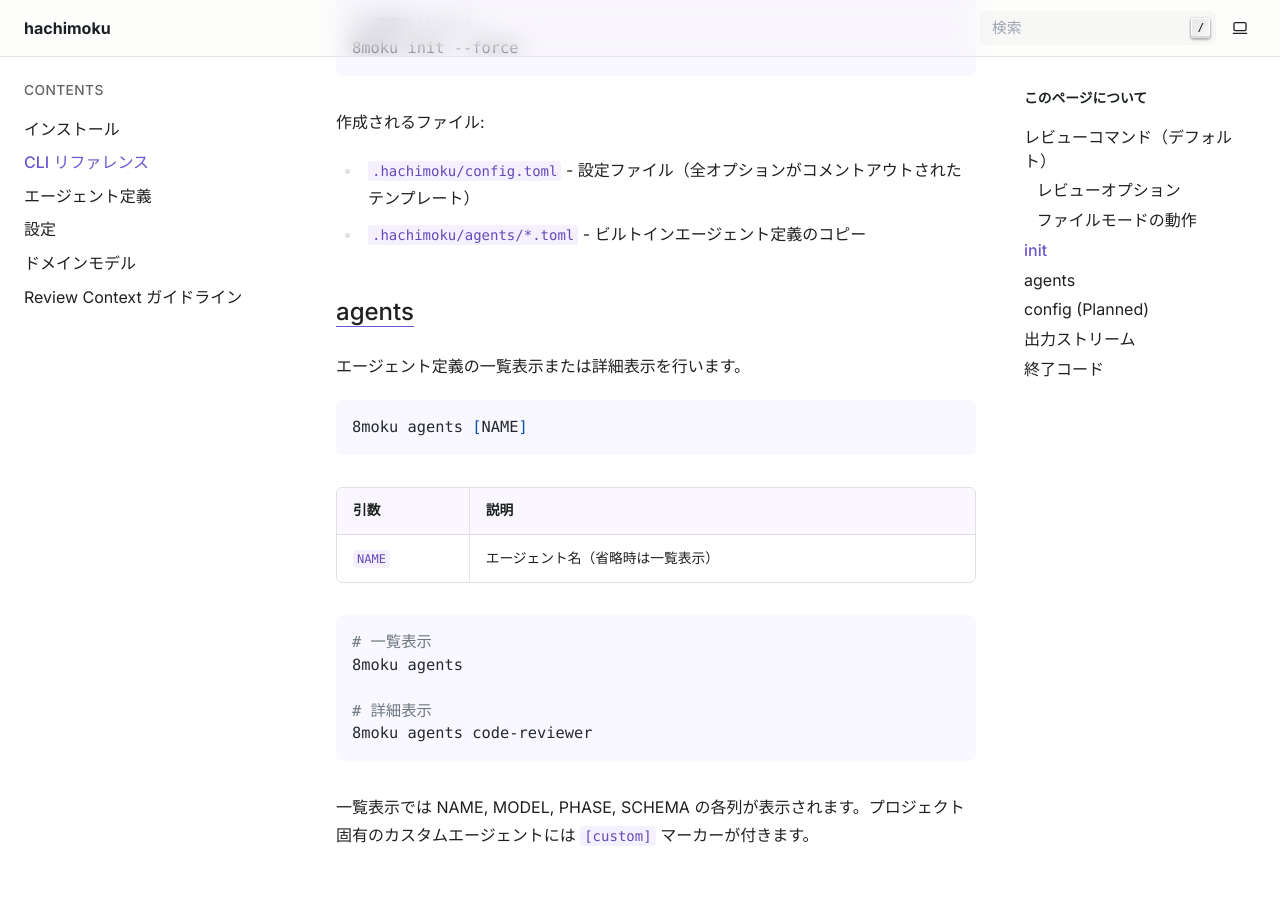
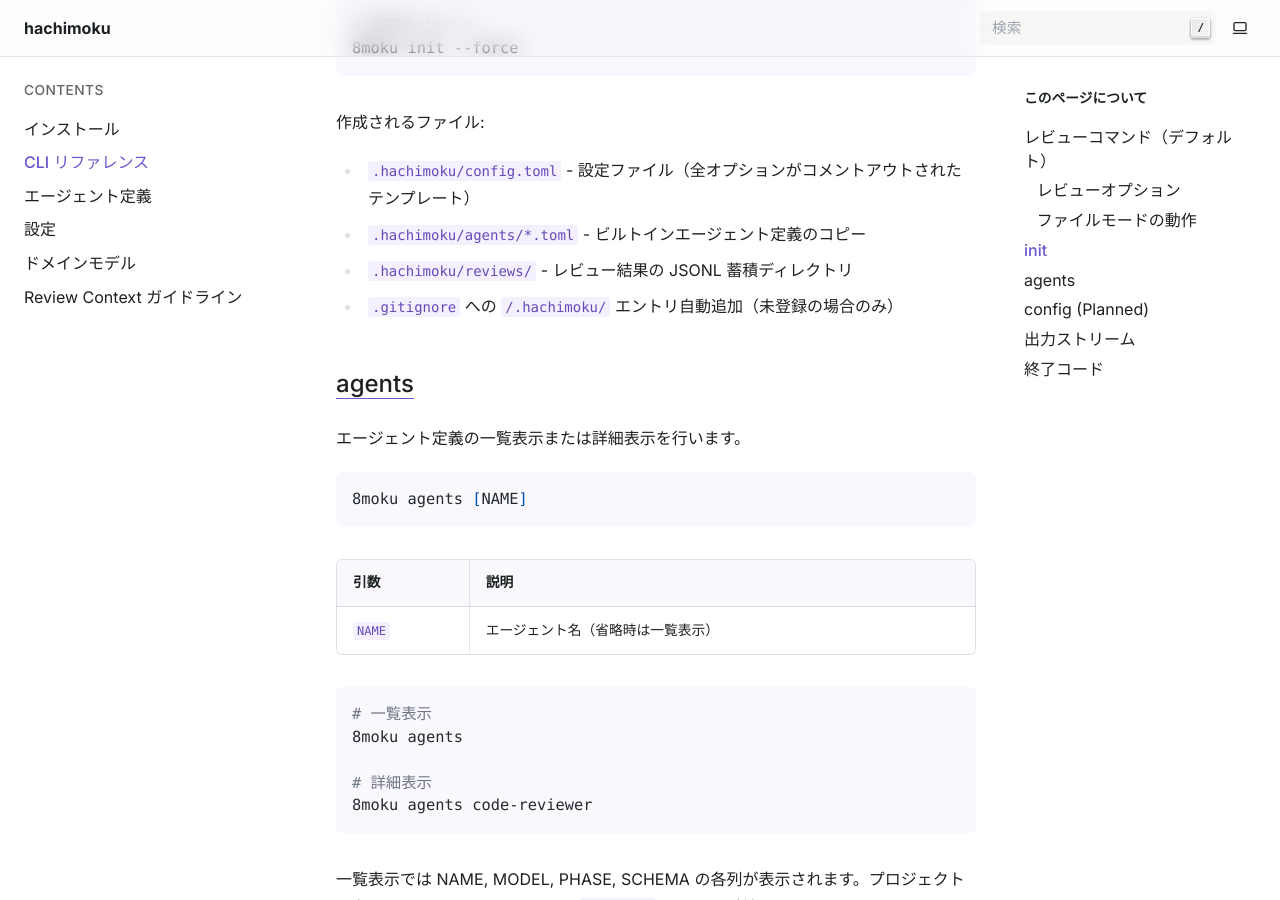
Before and after one commit to drillan/hachimoku, a Sphinx documentation site: the page built from docs/cli.md, in a window 1280 px wide and 900 px high, scrolled down 3191 px. Built offline with Sphinx 7.4.7, drawn with Linux system fonts in a browser that asks for light colours.

Commit message:
docs(#226): init コマンド実行時に作成されるファイル一覧を完成させる (#228)
`.hachimoku/reviews/` ディレクトリと `.gitignore` への自動追加について、documentation を補完した。

Co-authored-by: Claude Opus 4.6 <noreply@anthropic.com>

```diff
--- a/docs/cli.md
+++ b/docs/cli.md
@@ -97,6 +97,8 @@ file モードでは以下の処理が行われます:
 
 - `.hachimoku/config.toml` - 設定ファイル（全オプションがコメントアウトされたテンプレート）
 - `.hachimoku/agents/*.toml` - ビルトインエージェント定義のコピー
+- `.hachimoku/reviews/` - レビュー結果の JSONL 蓄積ディレクトリ
+- `.gitignore` への `/.hachimoku/` エントリ自動追加（未登録の場合のみ）
 
 ## agents
 
```
